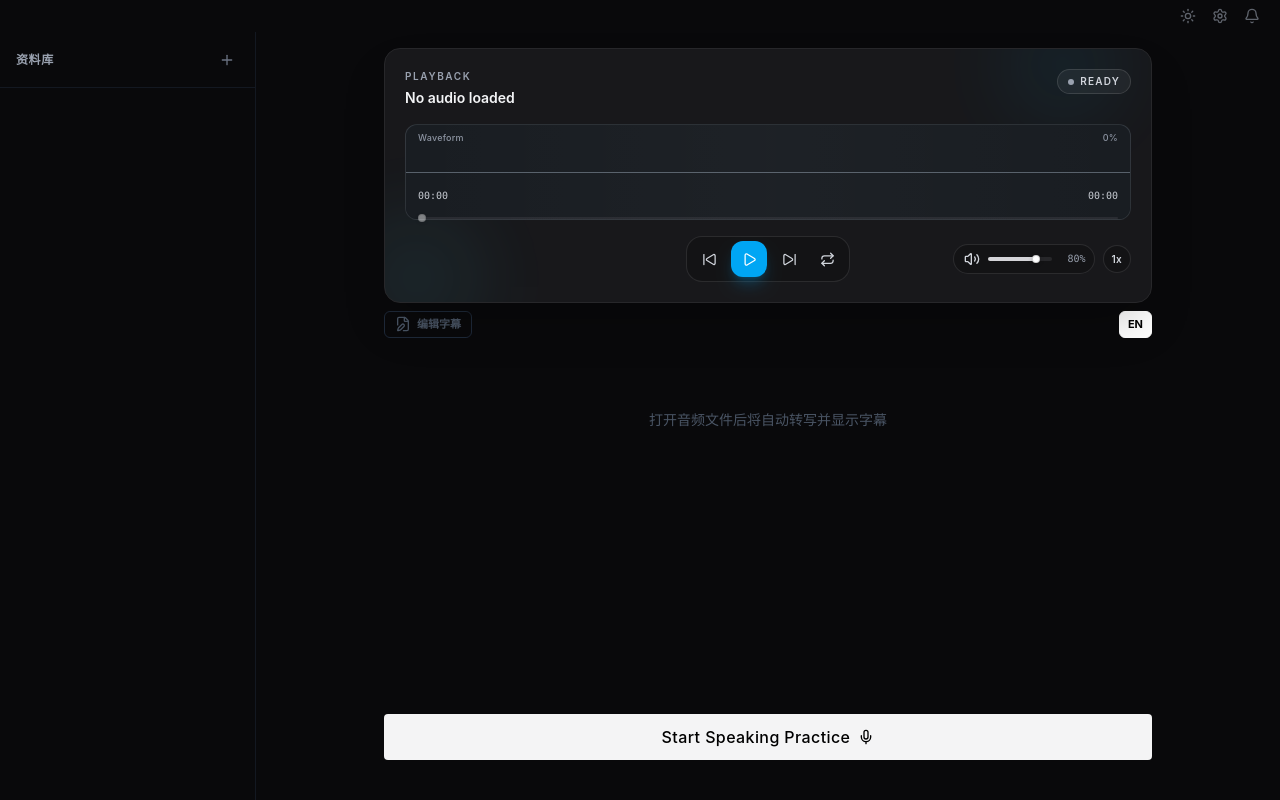
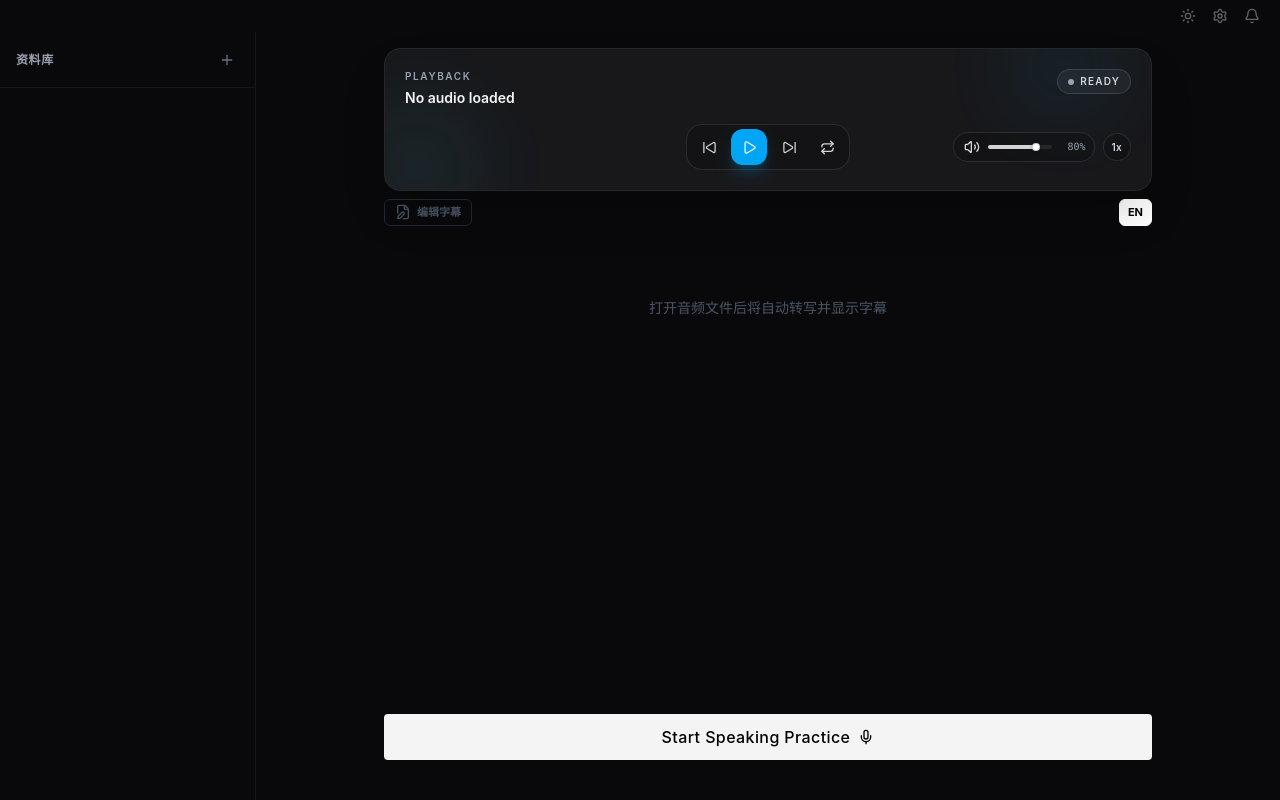
Before and after one commit to xuziyang/echo-flow, a Vue app: page / in a window 1280 px wide. Built offline with nearby package versions, Linux system fonts and the light colour scheme.

Commit message:
refactor(listening): remove waveform display from PlayerCard

```diff
--- a/src/components/listening/PlayerCard.vue
+++ b/src/components/listening/PlayerCard.vue
@@ -2,7 +2,6 @@
 import { computed } from 'vue'
 import { useAppStore } from '../../stores/useAppStore'
 import { usePlayerStore } from '../../stores/usePlayerStore'
-import WaveformDisplay from './WaveformDisplay.vue'
 import PlaybackControls from './PlaybackControls.vue'
 
 const app = useAppStore()
@@ -53,9 +52,6 @@ const statusLabel = computed(() => {
     </div>
 
     <div class="relative z-10">
-      <WaveformDisplay />
-    </div>
-    <div class="relative z-10">
       <PlaybackControls />
     </div>
   </div>
```
